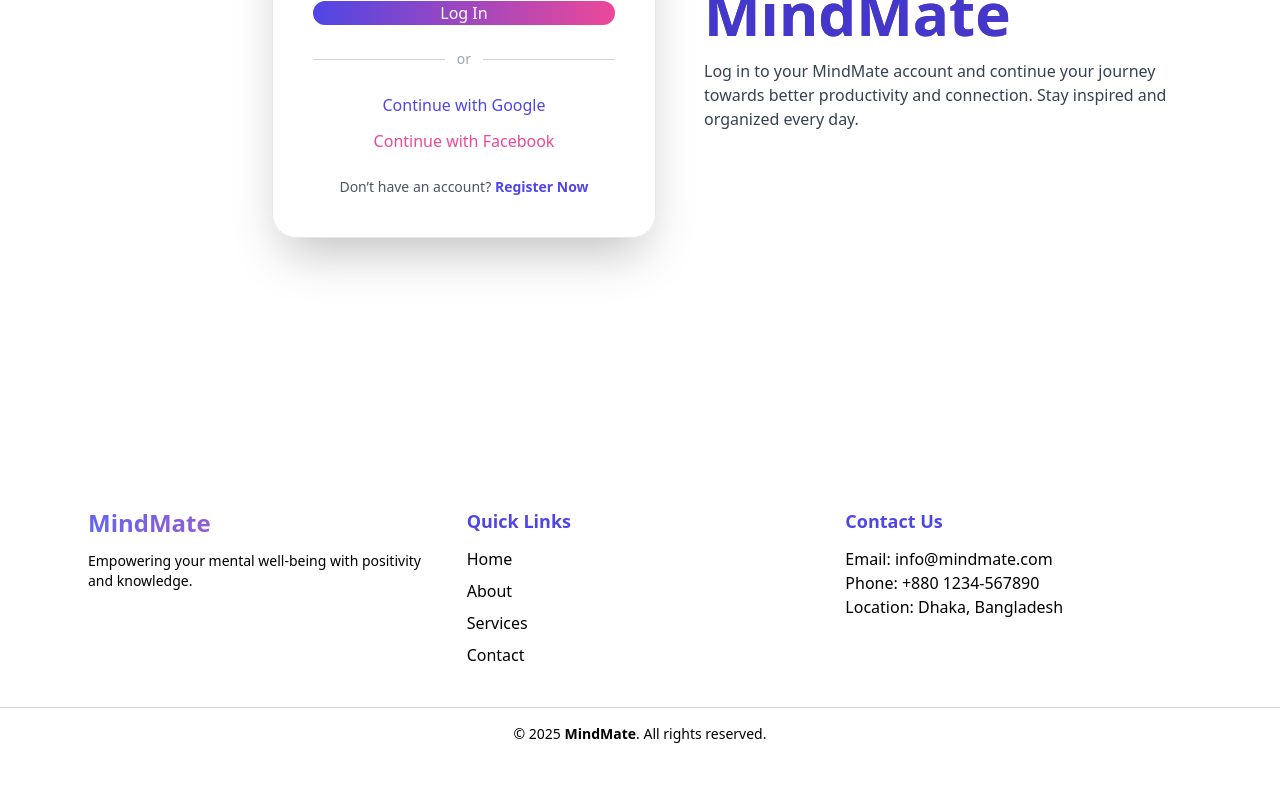
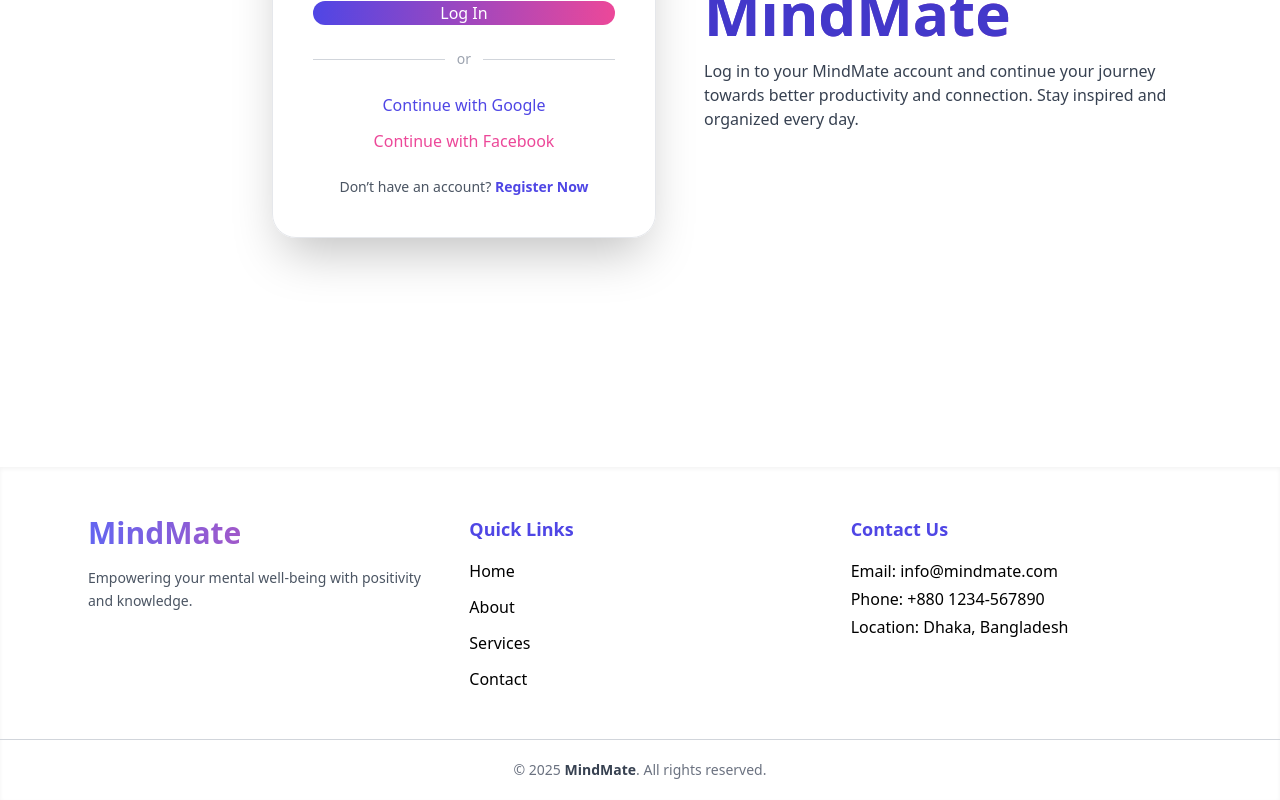
Before and after one commit to Sakibul-hasan83/mindmate_client, a React (Vite) app: page /login in a window 1280 px wide. Shown: the part 373-1173 px from the top of the page. Before the commit the page ends 1133 px from the top, so only its background shows below. Built offline with nearby package versions, Linux system fonts and the light colour scheme; no server answers.

Commit message:
assignment1

```diff
--- a/src/SharedElements/Footer.jsx
+++ b/src/SharedElements/Footer.jsx
@@ -2,68 +2,49 @@
 
 const Footer = () => {
   return (
-    <footer className="bg-base-100 dark:bg-gray-900 text-base-content dark:text-gray-200 mt-10 transition-colors duration-300">
-      <div className="max-w-6xl mx-auto px-6 py-10 grid grid-cols-1 md:grid-cols-3 gap-8">
+    <footer className="bg-base-100 dark:bg-gray-900 text-base-content dark:text-gray-200 mt-10 transition-colors duration-500 shadow-inner">
+      <div className="max-w-6xl mx-auto px-6 py-12 grid grid-cols-1 md:grid-cols-3 gap-10">
 
         {/* Brand Section */}
         <div>
-          <h2 className="text-2xl font-bold text-transparent bg-clip-text bg-gradient-to-r from-indigo-500 to-pink-500">
+          <h2 className="text-3xl font-extrabold text-transparent bg-clip-text bg-gradient-to-r from-indigo-500 to-pink-500">
             MindMate
           </h2>
-          <p className="mt-3 text-sm">
+          <p className="mt-4 text-gray-600 dark:text-gray-300 text-sm leading-relaxed">
             Empowering your mental well-being with positivity and knowledge.
           </p>
         </div>
 
         {/* Quick Links */}
         <div>
-          <h3 className="text-lg font-semibold mb-3 text-indigo-600 dark:text-indigo-400">
+          <h3 className="text-lg font-semibold mb-4 text-indigo-600 dark:text-indigo-400">
             Quick Links
           </h3>
-          <ul className="space-y-2">
-            <li>
-              <a className="hover:text-pink-500 dark:hover:text-pink-400 transition-all duration-300">
-                Home
-              </a>
-            </li>
-            <li>
-              <a className="hover:text-pink-500 dark:hover:text-pink-400 transition-all duration-300">
-                About
-              </a>
-            </li>
-            <li>
-              <a className="hover:text-pink-500 dark:hover:text-pink-400 transition-all duration-300">
-                Services
-              </a>
-            </li>
-            <li>
-              <a className="hover:text-pink-500 dark:hover:text-pink-400 transition-all duration-300">
-                Contact
-              </a>
-            </li>
+          <ul className="space-y-3">
+            {["Home", "About", "Services", "Contact"].map((item) => (
+              <li key={item}>
+                <a className="hover:text-pink-500 dark:hover:text-pink-400 transition-colors duration-300 cursor-pointer">
+                  {item}
+                </a>
+              </li>
+            ))}
           </ul>
         </div>
 
         {/* Contact Info */}
         <div>
-          <h3 className="text-lg font-semibold mb-3 text-indigo-600 dark:text-indigo-400">
+          <h3 className="text-lg font-semibold mb-4 text-indigo-600 dark:text-indigo-400">
             Contact Us
           </h3>
-          <p>
-            Email: <span className="font-medium">info@mindmate.com</span>
-          </p>
-          <p>
-            Phone: <span className="font-medium">+880 1234-567890</span>
-          </p>
-          <p>
-            Location: <span className="font-medium">Dhaka, Bangladesh</span>
-          </p>
+          <p className="mb-1">Email: <span className="font-medium">info@mindmate.com</span></p>
+          <p className="mb-1">Phone: <span className="font-medium">+880 1234-567890</span></p>
+          <p>Location: <span className="font-medium">Dhaka, Bangladesh</span></p>
         </div>
       </div>
 
       {/* Bottom Section */}
-      <div className="border-t border-gray-300 dark:border-gray-700 text-center py-4 text-sm">
-        © {new Date().getFullYear()} <span className="font-semibold">MindMate</span>. All rights reserved.
+      <div className="border-t border-gray-300 dark:border-gray-700 text-center py-5 text-sm text-gray-500 dark:text-gray-400 transition-colors duration-300">
+        © {new Date().getFullYear()} <span className="font-semibold text-gray-700 dark:text-gray-200">MindMate</span>. All rights reserved.
       </div>
     </footer>
   );
```
